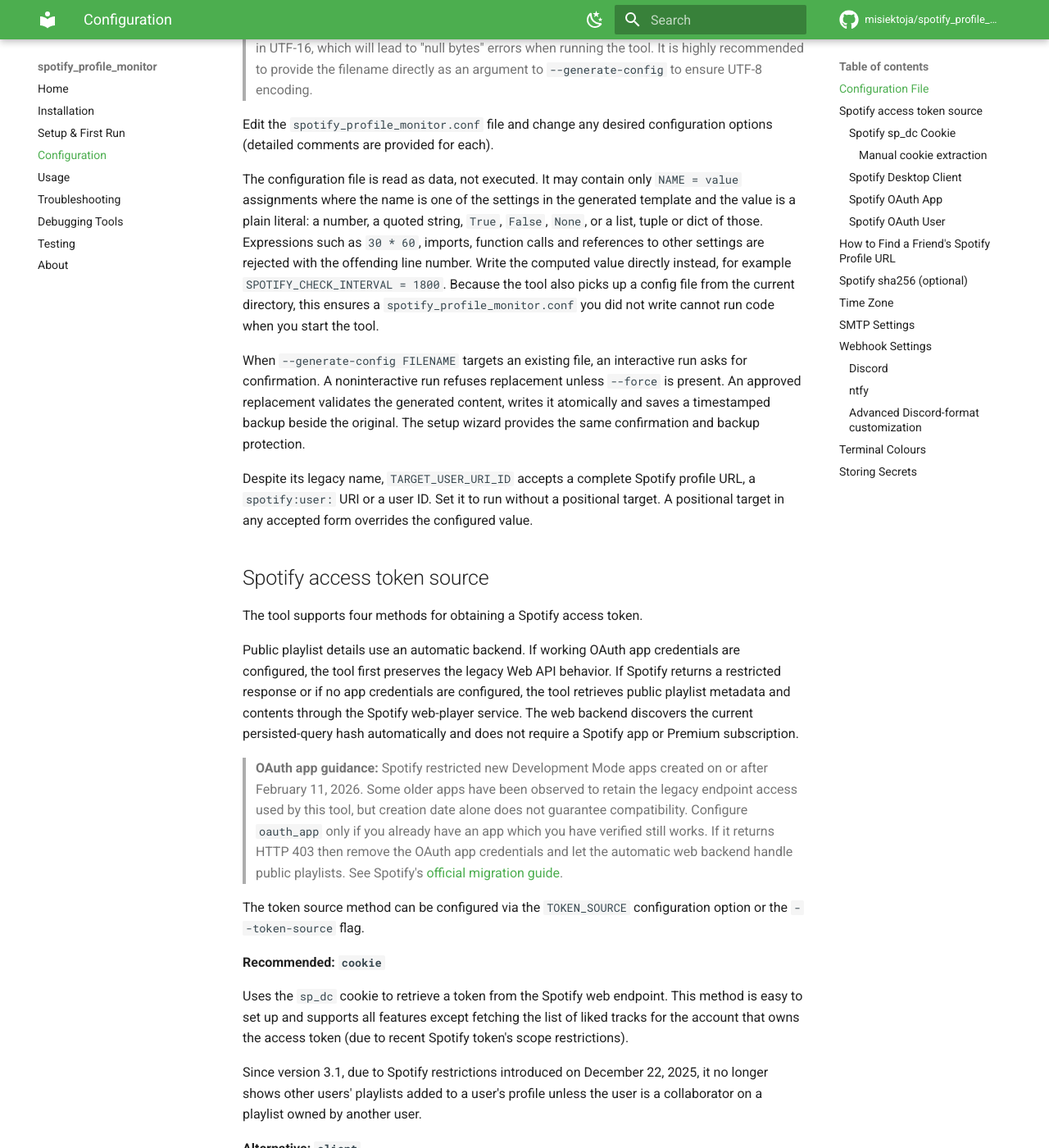
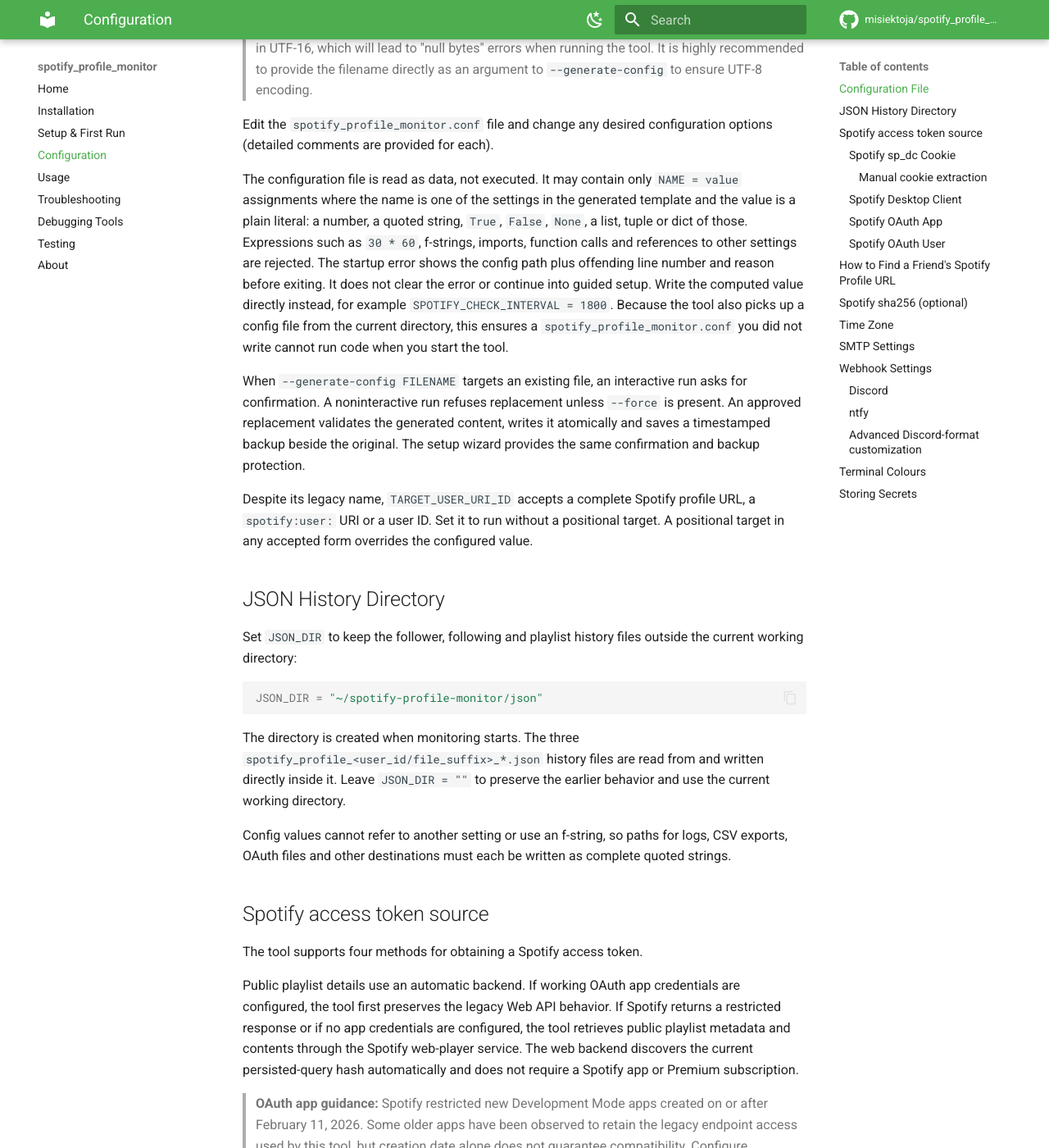
Before and after one commit to misiektoja/spotify_profile_monitor, an MkDocs documentation site: the page built from docs/configuration.md, in a window 1280 px wide and 1400 px high, scrolled down 568 px. Shown: the whole window at 82% size. Built offline with MkDocs 1.6.1 and Material for MkDocs 9.7.7, drawn with Linux system fonts in a browser that asks for light colours; comment, search, counter and statistics services are not loaded.

Commit message:
docs(configuration): document JSON directory and config errors

````diff
--- a/docs/configuration.md
+++ b/docs/configuration.md
@@ -21,11 +21,24 @@
 
 Edit the `spotify_profile_monitor.conf` file and change any desired configuration options (detailed comments are provided for each).
 
-The configuration file is read as data, not executed. It may contain only `NAME = value` assignments where the name is one of the settings in the generated template and the value is a plain literal: a number, a quoted string, `True`, `False`, `None`, or a list, tuple or dict of those. Expressions such as `30 * 60`, imports, function calls and references to other settings are rejected with the offending line number. Write the computed value directly instead, for example `SPOTIFY_CHECK_INTERVAL = 1800`. Because the tool also picks up a config file from the current directory, this ensures a `spotify_profile_monitor.conf` you did not write cannot run code when you start the tool.
+The configuration file is read as data, not executed. It may contain only `NAME = value` assignments where the name is one of the settings in the generated template and the value is a plain literal: a number, a quoted string, `True`, `False`, `None`, a list, tuple or dict of those. Expressions such as `30 * 60`, f-strings, imports, function calls and references to other settings are rejected. The startup error shows the config path plus offending line number and reason before exiting. It does not clear the error or continue into guided setup. Write the computed value directly instead, for example `SPOTIFY_CHECK_INTERVAL = 1800`. Because the tool also picks up a config file from the current directory, this ensures a `spotify_profile_monitor.conf` you did not write cannot run code when you start the tool.
 
 When `--generate-config FILENAME` targets an existing file, an interactive run asks for confirmation. A noninteractive run refuses replacement unless `--force` is present. An approved replacement validates the generated content, writes it atomically and saves a timestamped backup beside the original. The setup wizard provides the same confirmation and backup protection.
 
 Despite its legacy name, `TARGET_USER_URI_ID` accepts a complete Spotify profile URL, a `spotify:user:` URI or a user ID. Set it to run without a positional target. A positional target in any accepted form overrides the configured value.
+
+<a id="json-history-directory"></a>
+## JSON History Directory
+
+Set `JSON_DIR` to keep the follower, following and playlist history files outside the current working directory:
+
+```ini
+JSON_DIR = "~/spotify-profile-monitor/json"
+```
+
+The directory is created when monitoring starts. The three `spotify_profile_<user_id/file_suffix>_*.json` history files are read from and written directly inside it. Leave `JSON_DIR = ""` to preserve the earlier behavior and use the current working directory.
+
+Config values cannot refer to another setting or use an f-string, so paths for logs, CSV exports, OAuth files and other destinations must each be written as complete quoted strings.
 
 <a id="spotify-access-token-source"></a>
 ## Spotify access token source
````
